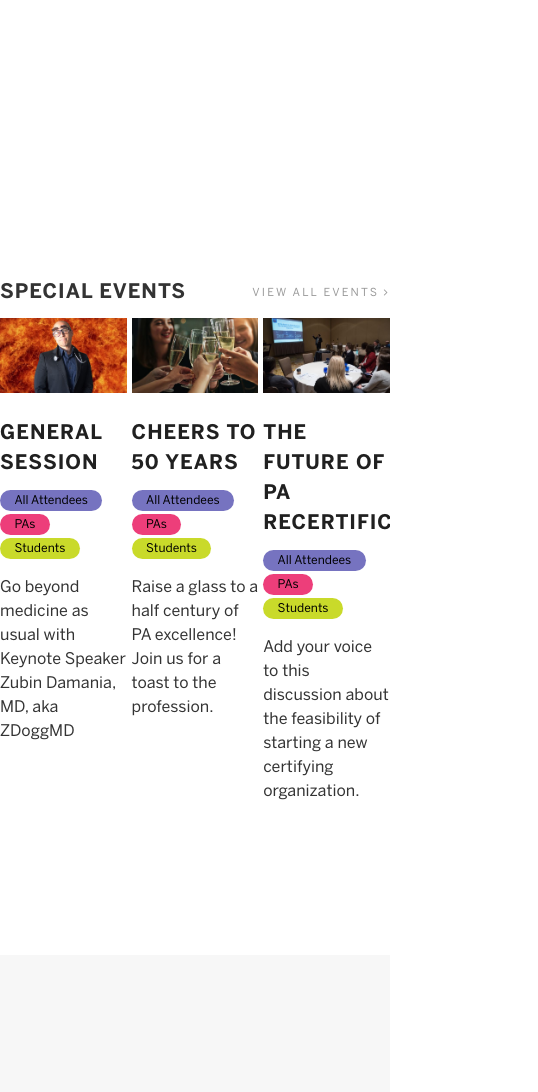
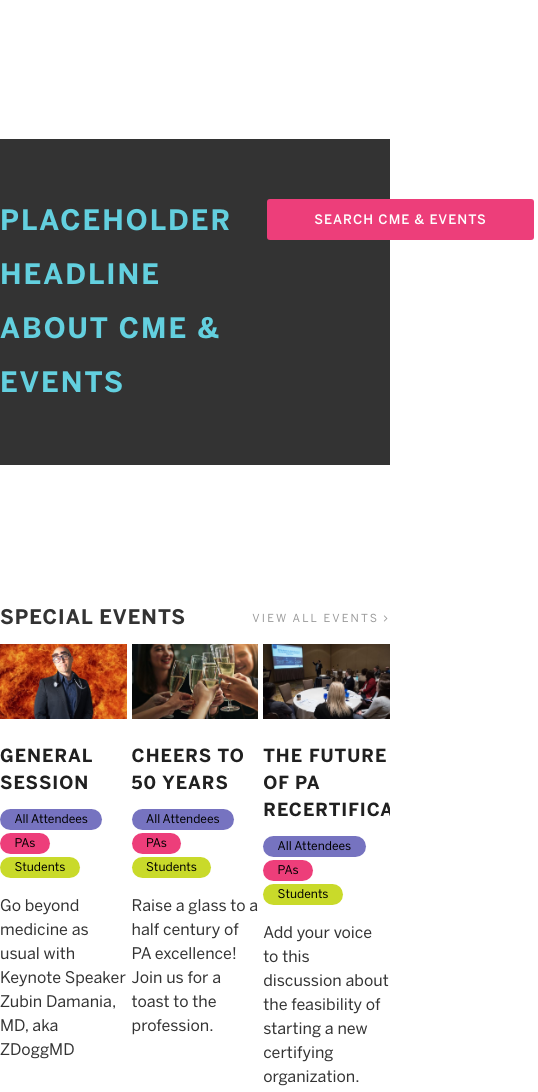
Before and after one commit to radtkete/conf_aapa, a website: page index.html in a window 390 px wide. Shown: the part 4680-5772 px from the top of the page, 538 px wide, since content can reach past the window. Drawn offline with nearby package versions, Linux system fonts and the light colour scheme; files that its build step writes are made by us from their sources; files whose address does not match are found by name.

Commit message:
navbar weights

```diff
--- a/index.html
+++ b/index.html
@@ -367,6 +367,22 @@
     <!-- END // Parallax CME -->
 
 
+
+<div class="cta-area">
+  <div class="container">
+
+      <div class="col-md-9">
+        <h2>Placeholder headline about CME & Events</h2>
+      </div>
+      <div class="col-md-3 text-right">
+        <a href="" class="btn btn-lg btn-color cta-btn">Search CME & Events</a>
+      </div>
+
+  </div>
+</div>
+
+
+
     <!-- Events Section #1 -->
     <section class="page-section" id="events">
       <div class="events">
@@ -527,17 +543,22 @@
   <!-- END // Page Wrap -->
 
   <!-- JS -->
+<script
+  src="https://code.jquery.com/jquery-3.2.1.min.js"
+  integrity="sha256-hwg4gsxgFZhOsEEamdOYGBf13FyQuiTwlAQgxVSNgt4="
+  crossorigin="anonymous"></script>
+
 <!--   <script src="http://ajax.googleapis.com/ajax/libs/jquery/1.11.2/jquery.min.js"></script> -->
-  <script src="//ajax.googleapis.com/ajax/libs/jquery/1.11.2/jquery.min.js"></script>
-  <script>window.jQuery || document.write('<script src="dist/jquery-1.11.2.min.js"><\/script>')</script>
+<!--   <script src="//ajax.googleapis.com/ajax/libs/jquery/1.11.2/jquery.min.js"></script>
+  <script>window.jQuery || document.write('<script src="dist/jquery-1.11.2.min.js"><\/script>')</script> -->
   <script type="text/javascript" src="dist/script.min.js"></script>
   <!-- CDN -->
   <!-- https://cdnjs.cloudflare.com/ajax/libs/smoothscroll/1.4.6/SmoothScroll.js -->
   <script>
   var myTabs = tabs({
-  el: '#tabs',
-  tabNavigationLinks: '.tabs-nav-item',
-  tabContentContainers: '.tab-content-item'
+    el: '#tabs',
+    tabNavigationLinks: '.tabs-nav-item',
+    tabContentContainers: '.tab-content-item'
   });
   myTabs.init();
   </script>
--- a/scss/components/_navbar.scss
+++ b/scss/components/_navbar.scss
@@ -21,7 +21,7 @@ $button-transistion-duration: 0.3s;
   height: $navigation-height / 1.3;
   line-height: $navigation-height / 1.3;
   font-size: 12px;
-  font-weight: 400;
+  font-weight: $font-weight--light;
   letter-spacing: 1px;
   text-transform: uppercase;
 }
@@ -218,7 +218,7 @@ $button-transistion-duration: 0.3s;
 
     a.nav-link {
       @extend %nav-item-link;
-      font-weight: 600;
+      font-weight: $font-weight--medium;
       @include media($horizontal-bar-mode) {
         display: inline-block;
         height: $navigation-height;
--- a/scss/components/_sliders.scss
+++ b/scss/components/_sliders.scss
@@ -179,6 +179,7 @@
       padding: 0 $base-spacing;
 
       .base-headline {
+        display: block;
         margin-bottom: $base-font-size / 2;
 
         &:hover {
@@ -187,8 +188,8 @@
       }
 
       &--desc {
-        font-weight: 300;
-        line-height: 1.75;
+        // font-weight: 300;
+        // line-height: 1.75;
       }
     }
   }
--- a/scss/components/_temporary.scss
+++ b/scss/components/_temporary.scss
@@ -25,12 +25,54 @@
     .base-headline {
       margin-bottom: $base-font-size / 2;
       color: $color-black;
+      font-size: em(18px);
     }
 
     .badges {
       margin-bottom: $base-font-size;
     }
   }
+}
+
+
+
+
+
+
+
+
+
+.cta-area {
+    background-color: #333;
+    padding: 55px 0;
+    .container {
+      @include outer-container;
+    }
+}
+
+.cta-area h2 {
+  font-size: 28px;
+  line-height: 54px;
+  letter-spacing: 2px;
+  font-weight: 700;
+  text-transform: uppercase;
+  margin: 0;
+  height: auto;
+  vertical-align: middle;
+  color: $color-teal;
+
+}
+
+.cta-btn {
+    margin-top: 5px;
+}
+.col-md-9 {
+  @include span-columns(16);
+}
+
+.col-md-3 {
+  @include span-columns(8);
+  text-align: right;
 }
 
 
```
Also changed, not shown: dist/application.css, dist/script.min.js, 1 other file.
